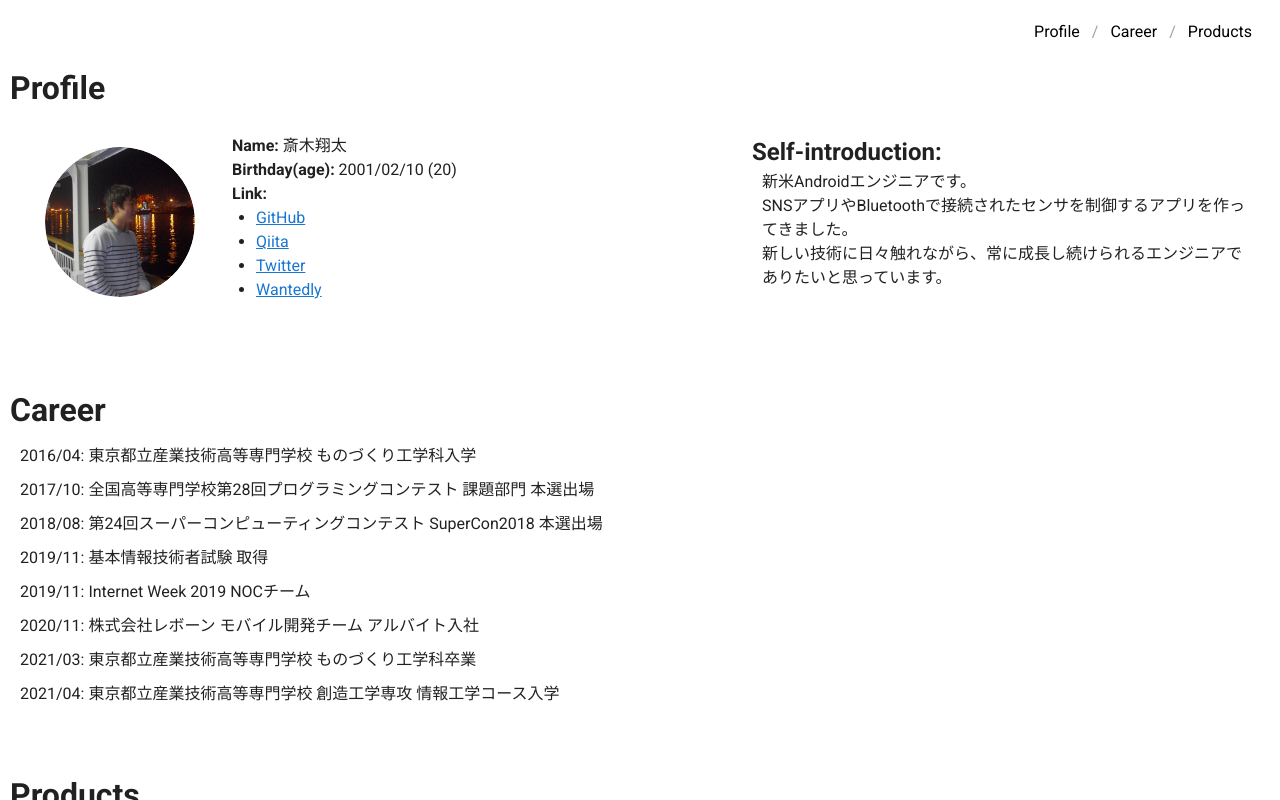
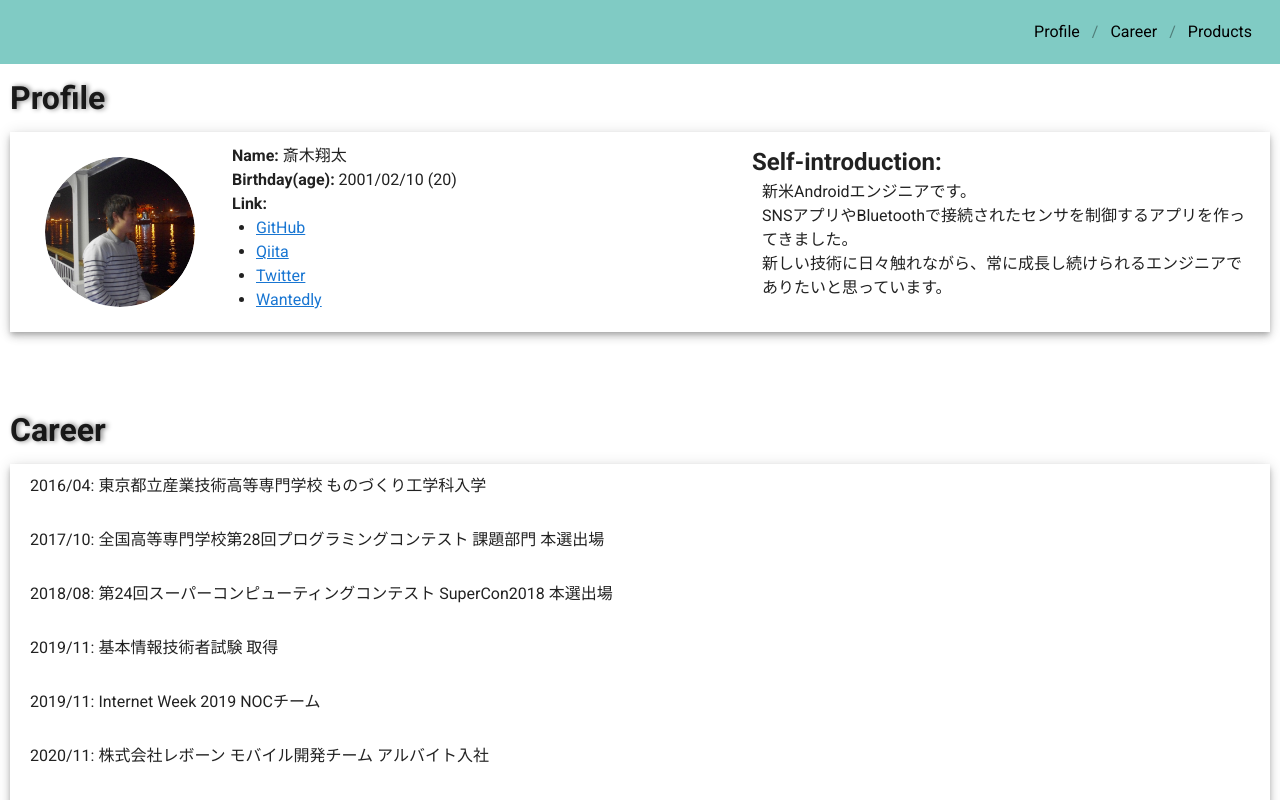
Before and after one commit to NaCl5alt/portfolio, a Vue app: page / in a window 1280 px wide. Built offline with nearby package versions, Linux system fonts and the light colour scheme.

Commit message:
Changes site design

```diff
--- a/src/App.vue
+++ b/src/App.vue
@@ -1,6 +1,11 @@
 <template>
   <v-app>
-    <v-app-bar absolute color="white" elevate-on-scroll scroll-target="#main">
+    <v-app-bar
+      absolute
+      color="teal lighten-3"
+      elevate-on-scroll
+      scroll-target="#main"
+    >
       <v-spacer />
       <v-breadcrumbs :items="items" large>
         <template v-slot:item="{ item }">
@@ -57,3 +62,14 @@ export default {
   }),
 };
 </script>
+
+<style>
+h1 {
+  text-shadow: 2px 0px 5px #808080;
+}
+#Profile,
+#Career,
+#Products {
+  padding: 74px 0px 0px;
+}
+</style>
--- a/src/components/Career.vue
+++ b/src/components/Career.vue
@@ -1,14 +1,18 @@
 <template>
-  <v-container fluid style="padding: 64px 0px 0px" id="Career">
+  <v-container fluid id="Career">
     <v-layout wrap fill-height style="display: block">
       <h1>Career</h1>
-      <v-row
-        style="margin: 10px 10px 0px"
-        v-for="item in career"
-        :key="item.text"
-      >
-        <div>{{ item.date }}: {{ item.text }}</div>
-      </v-row>
+      <v-card tile elevation="5">
+        <v-row
+          style="margin: 10px 10px 0px; padding-bottom: 10px"
+          v-for="item in career"
+          :key="item.text"
+        >
+          <div style="margin: 10px 10px 0px">
+            {{ item.date }}: {{ item.text }}
+          </div>
+        </v-row>
+      </v-card>
     </v-layout>
   </v-container>
 </template>
--- a/src/components/Products.vue
+++ b/src/components/Products.vue
@@ -1,7 +1,8 @@
 <template>
-  <v-container fluid style="height: 100vh; padding: 65px 0px 0px" id="Products">
+  <v-container fluid style="height: 100vh" id="Products">
     <v-layout wrap fill-height style="display: block">
       <h1>Products</h1>
+      <v-card tile elevation="5">
         <v-row style="margin: 10px 10px 0px">
           <v-col>
             <div v-for="product in products" :key="product.name">
@@ -30,7 +31,10 @@
                   </div>
                   <v-card-actions>
                     <v-spacer />
-                  <v-btn color="primary" text @click="onClickLink(product.link)"
+                    <v-btn
+                      color="primary"
+                      text
+                      @click="onClickLink(product.link)"
                       >はい</v-btn
                     >
                   </v-card-actions>
@@ -59,6 +63,7 @@
             </div>
           </v-col>
         </v-row>
+      </v-card>
     </v-layout>
   </v-container>
 </template>
--- a/src/components/Profile.vue
+++ b/src/components/Profile.vue
@@ -1,7 +1,8 @@
 <template>
-  <v-container fluid style="padding: 64px 0px 0px" id="Profile">
+  <v-container fluid id="Profile">
     <v-layout wrap fill-height style="display: block">
       <h1>Profile</h1>
+      <v-card tile elevation="5">
         <v-row style="margin: 10px 10px 0px">
           <v-dialog
             v-model="dialog"
@@ -10,7 +11,12 @@
             align-content="center"
           >
             <template v-slot:activator="{ on, attrs }">
-            <v-avatar size="150" v-on="on" v-bind="attrs" style="margin: 25px">
+              <v-avatar
+                size="150"
+                v-on="on"
+                v-bind="attrs"
+                style="margin: 25px"
+              >
                 <img :src="profile" alt="profileImg" />
               </v-avatar>
             </template>
@@ -37,6 +43,7 @@
             </div>
           </v-col>
         </v-row>
+      </v-card>
     </v-layout>
   </v-container>
 </template>
```
Lines whose indentation alone changed are shown as unchanged.
